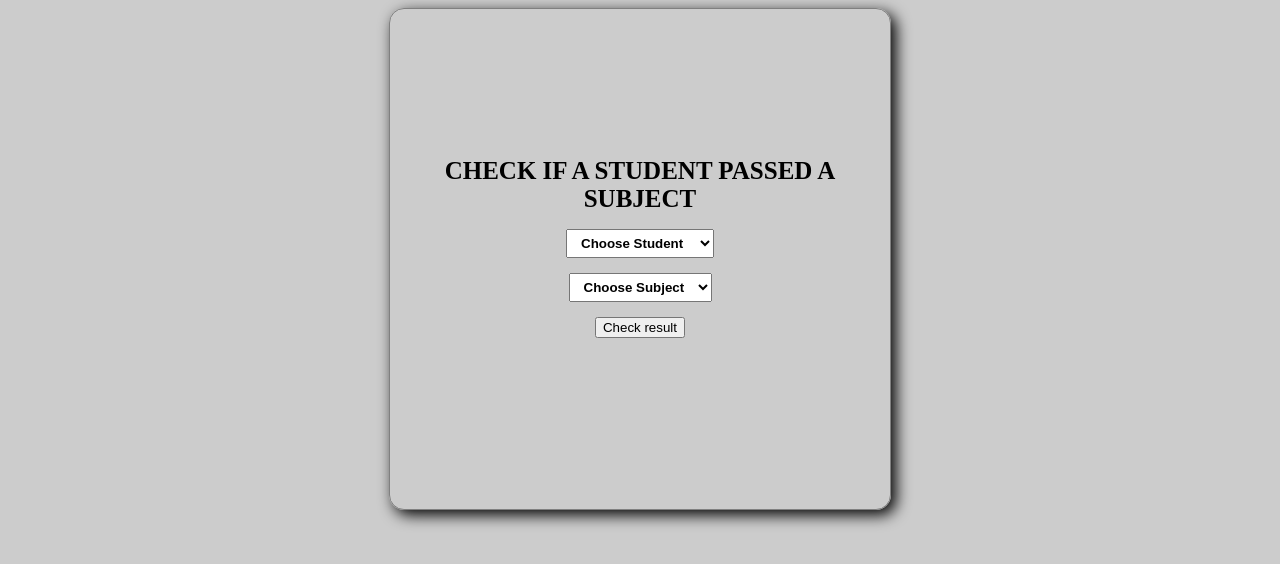
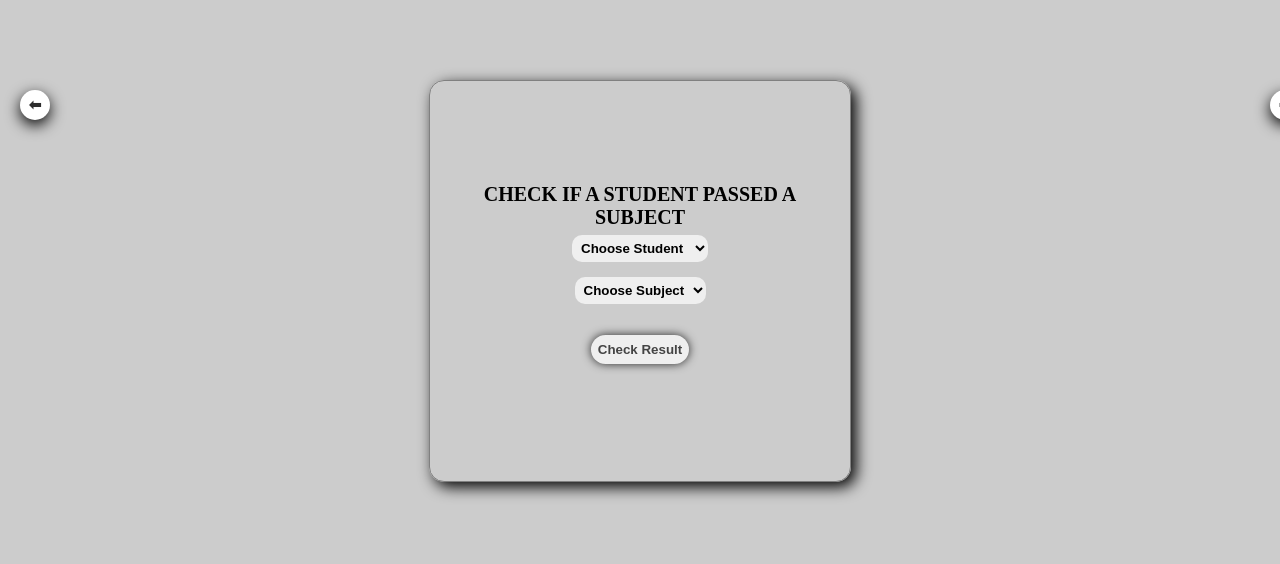
Before and after one commit to vay-dev/self-exercises, a plain HTML site: page index.html in a window 1280 px wide. Drawn offline with Linux system fonts and the light colour scheme.

Commit message:
added a general css and a navigation button between pages

```diff
--- a/index.html
+++ b/index.html
@@ -4,9 +4,15 @@
   <meta charset="UTF-8">
   <meta name="viewport" content="width=device-width, initial-scale=1.0">
   <title>Student Validation</title>
+  <link rel="stylesheet" href="styles/general/general-header.css">
   <link rel="stylesheet" href="styles/school-validation-form.css">
 </head>
 <body>
+
+    <header class="header">
+    <a href="#" title="previous exercise" class="projects__nav">⬅</a>
+    <a href="admin.html"  title="Next Exercise" class="projects__nav before">➡</a>
+  </header>
 
     <div class="container">
       <h1>Check if a student passed a subject</h1>
--- a/scripts/school-validation-form.js
+++ b/scripts/school-validation-form.js
@@ -3,16 +3,16 @@ const studentsSubjects = [
     { name: 'Maths', score: 85 },
     { name: 'English', score: 90 },
     { name: 'Chemistry', score: 75 },
-    { name: 'Biology', score: 80 }
+    { name: 'Biology', score: 45 }
   ] },
   { name: 'Olivia Garcia', subjects: [
     { name: 'Maths', score: 92 },
     { name: 'English', score: 88 },
-    { name: 'Chemistry', score: 79 },
+    { name: 'Chemistry', score: 49 },
     { name: 'Biology', score: 82 }
   ] },
   { name: 'Noah Smith', subjects: [
-    { name: 'Maths', score: 78 },
+    { name: 'Maths', score: 48 },
     { name: 'English', score: 85 },
     { name: 'Chemistry', score: 90 },
     { name: 'Biology', score: 76 }
@@ -31,14 +31,14 @@ const studentsSubjects = [
   ] },
   { name: 'John Brown', subjects: [
     { name: 'Maths', score: 76 },
-    { name: 'English', score: 80 },
+    { name: 'English', score: 42 },
     { name: 'Chemistry', score: 70 },
     { name: 'Biology', score: 72 }
   ] },
   { name: 'John Davis', subjects: [
     { name: 'Maths', score: 80 },
     { name: 'English', score: 82 },
-    { name: 'Chemistry', score: 75 },
+    { name: 'Chemistry', score: 40 },
     { name: 'Biology', score: 79 }
   ] },
   { name: 'Olivia Martinez', subjects: [
@@ -56,10 +56,11 @@ const studentsSubjects = [
   { name: 'Sarah Rodriguez', subjects: [
     { name: 'Maths', score: 85 },
     { name: 'English', score: 83 },
-    { name: 'Chemistry', score: 79 },
+    { name: 'Chemistry', score: 33 },
     { name: 'Biology', score: 88 }
   ] }
 ];
+
 
 const button = document.getElementById('button');
 const result = document.querySelector('.result');
@@ -80,6 +81,9 @@ button.addEventListener('click', () => {
 
   if (!student) {
     result.textContent = 'Student not found.';
+     setTimeout(() => {
+      result.textContent = '';
+    }, 2000);
     return;
   }
 
@@ -89,12 +93,21 @@ button.addEventListener('click', () => {
 
   if (!subjectData) {
     result.textContent = 'Subject not found for this student.';
+     setTimeout(() => {
+      result.textContent = '';
+    }, 2000);
     return;
   }
 
   if (subjectData.score <= 50) {
-    result.textContent = `${selectedStudent} failed ${selectedSubject}.`;
+    result.textContent = `${selectedStudent} ❎failed ${selectedSubject}.`;
+     setTimeout(() => {
+      result.textContent = '';
+    }, 2000);
   } else {
-    result.textContent = `${selectedStudent} passed ${selectedSubject}.`;
+    result.textContent = `${selectedStudent} ✅passed ${selectedSubject}.`;
+     setTimeout(() => {
+      result.textContent = '';
+    }, 2000);
   }
 });
--- a/styles/admin.css
+++ b/styles/admin.css
@@ -19,7 +19,7 @@ body {
   background-color: #ffffff;
   padding: 30px 40px;
   border-radius: 12px;
-  box-shadow: 0 6px 20px rgba(0, 0, 0, 0.1);
+  box-shadow: 0 6px 20px rgba(0, 0, 0, 0.8);
   text-align: center;
   max-width: 400px;
   width: 100%;
--- /dev/null
+++ b/styles/general/general-header.css
@@ -0,0 +1,40 @@
+* {
+  margin: 0;
+  padding: 0;
+}
+
+body {
+background: #ccc;
+}
+
+.header {
+  width: 100%;
+  height: 30px;
+  display: flex;
+  justify-content: space-between;
+  padding: 10px 20px;
+  background: transparent;
+  position: fixed;
+  top: 5rem;
+  left: 0;
+}
+
+.header .projects__nav {
+  text-decoration: none;
+  color: #2c2c2c;
+  font-size: 15px;
+  width: 30px;
+  height: 30px;
+  font-weight: bold;
+  background: white;
+  display: flex;
+  align-items: center;
+  justify-content: center;
+  border-radius: 50%;
+  cursor: pointer;
+  box-shadow: 0 5px 15px black;
+}
+
+/* .before {
+  margin-right: 20px;
+} */
--- a/styles/school-validation-form.css
+++ b/styles/school-validation-form.css
@@ -1,20 +1,18 @@
-body {
-background: #ccc;
-}
 
 .container {
   display: flex;
   flex-direction: column;
   justify-content: center;
   align-items: center;
-  width: 500px;
-  height: 500px;
+  width: 400px;
+  height: 400px;
   margin: auto 5rem;
-  margin: 0 auto;
+  margin: 5rem auto;
   text-align: center;
   border: 1px solid gray;
   box-shadow: 5px 5px 15px black;
   border-radius: 15px;
+  padding-inline: 10px;
 }
 
 select {
@@ -22,11 +20,20 @@ select {
   padding: 5px 10px;
   text-transform: capitalize;
   font-weight: bold;
+  padding: 5px;
+  border: none;
+  border-radius: 10px;
+  transition: .3s ease-in-out;
+}
+
+select:hover {
+  color: gray;
 }
 
 h1 {
   text-transform: uppercase;
-  font-size: 25px;
+  font-size: 20px;
+  margin-bottom: 6px;
 }
 
 .result {
@@ -36,3 +43,22 @@ h1 {
   font-size: 20px;
   transition: .3s ease-in-out;
 }
+
+#button {
+  padding: 7px;
+  border-radius: 15px;
+  border: none;
+  outline: none;
+  cursor: pointer;
+  margin-block: 16px;
+  font-weight: bold;
+  color: #444;
+  transition: .3s ease-in-out;
+  text-transform: capitalize;
+  box-shadow: 0 0 10px rgba(0, 0, 0, .8);
+}
+
+#button:hover {
+  color: black;
+  box-shadow: 0 6px 15px  rgba(0, 0, 0, .8);
+}
```
Also changed, not shown: account-validation.html (+6 -0 lines), admin.html (+6 -0 lines).
